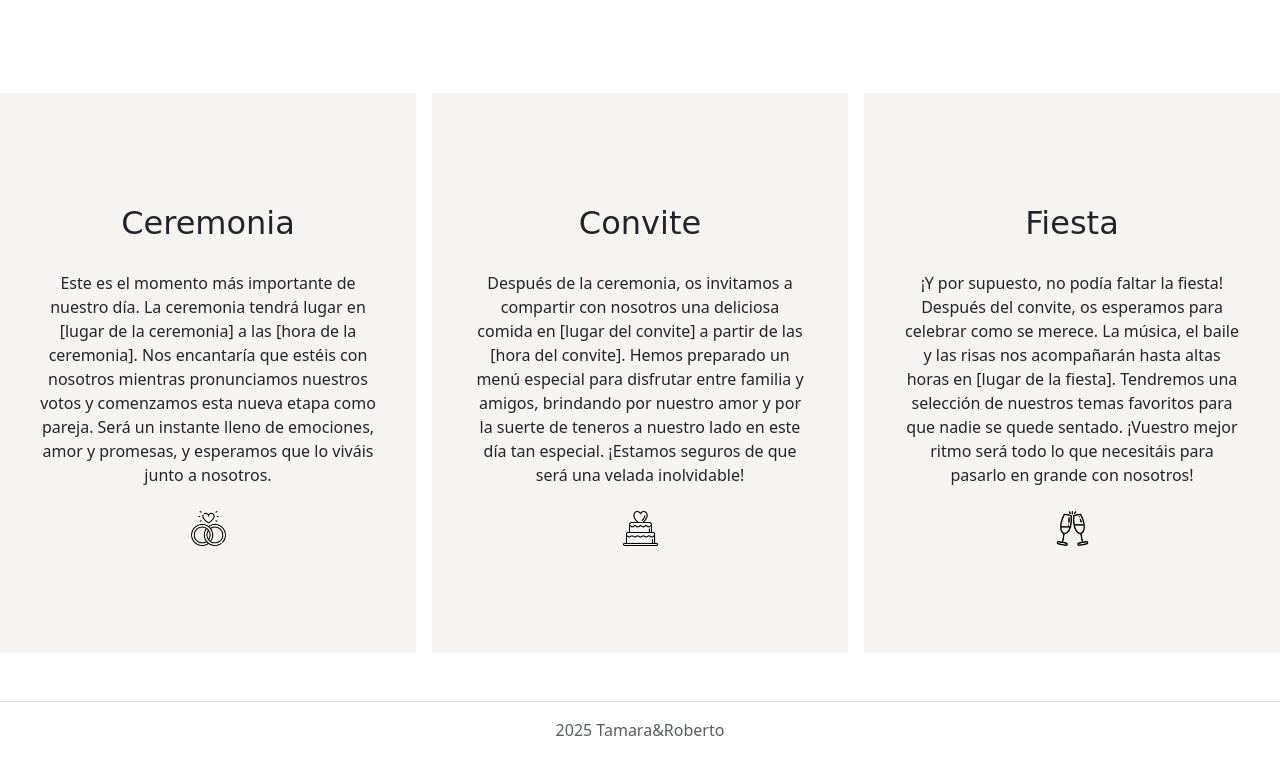
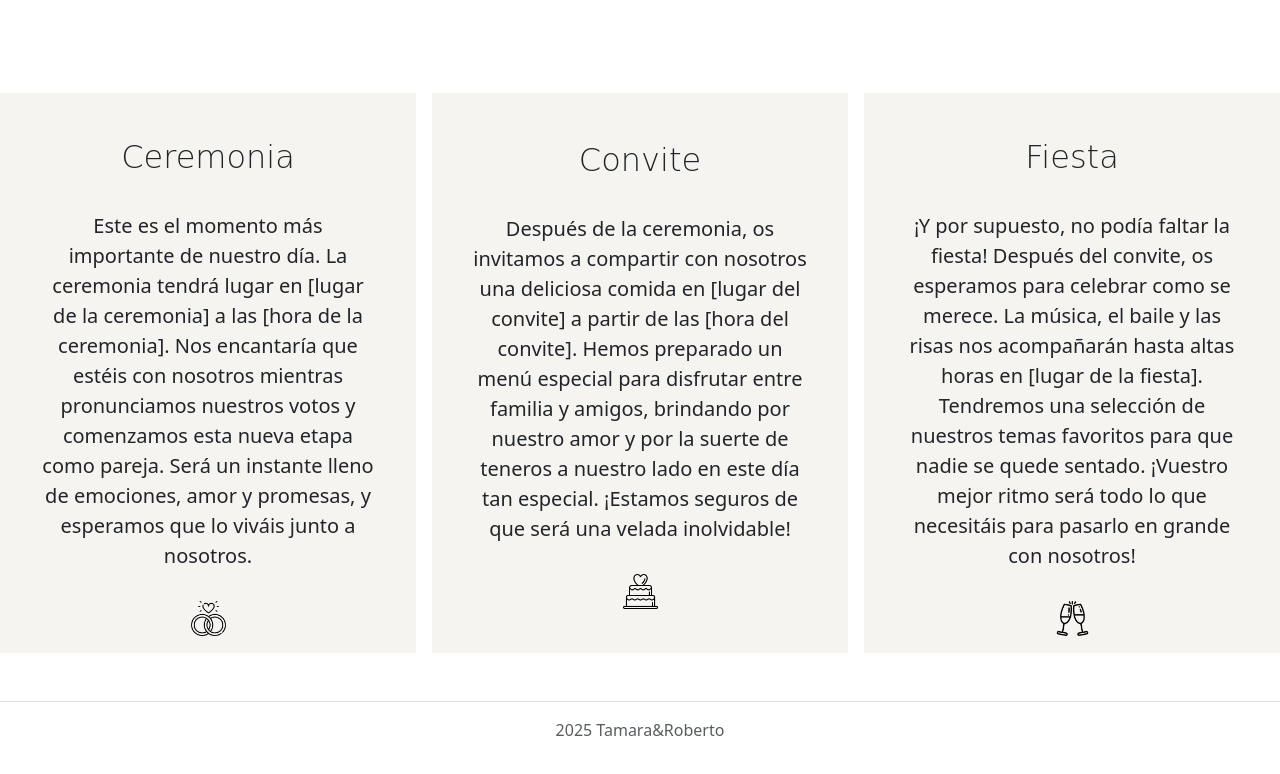
Before and after one commit to salasdidi/tamarayroberto, a plain HTML site: page index.html in a window 1280 px wide. Shown: the part 1471-2245 px from the top of the page. Drawn offline with nearby package versions, Linux system fonts and the light colour scheme; a web font is replaced by a local one.

Commit message:
index.html

```diff
--- a/index.html
+++ b/index.html
@@ -64,7 +64,7 @@
         </div>
 
         <section id="info">
-          <div class="info">
+          <div class="info lead">
             <div>
             <span>Ceremonia </span><br/><br/>
             Este es el momento más importante de nuestro día. La ceremonia tendrá lugar en [lugar de la ceremonia] a las [hora de la ceremonia]. Nos encantaría que estéis con nosotros mientras pronunciamos nuestros votos y comenzamos esta nueva etapa como pareja. Será un instante lleno de emociones, amor y promesas, y esperamos que lo viváis junto a nosotros.
```
